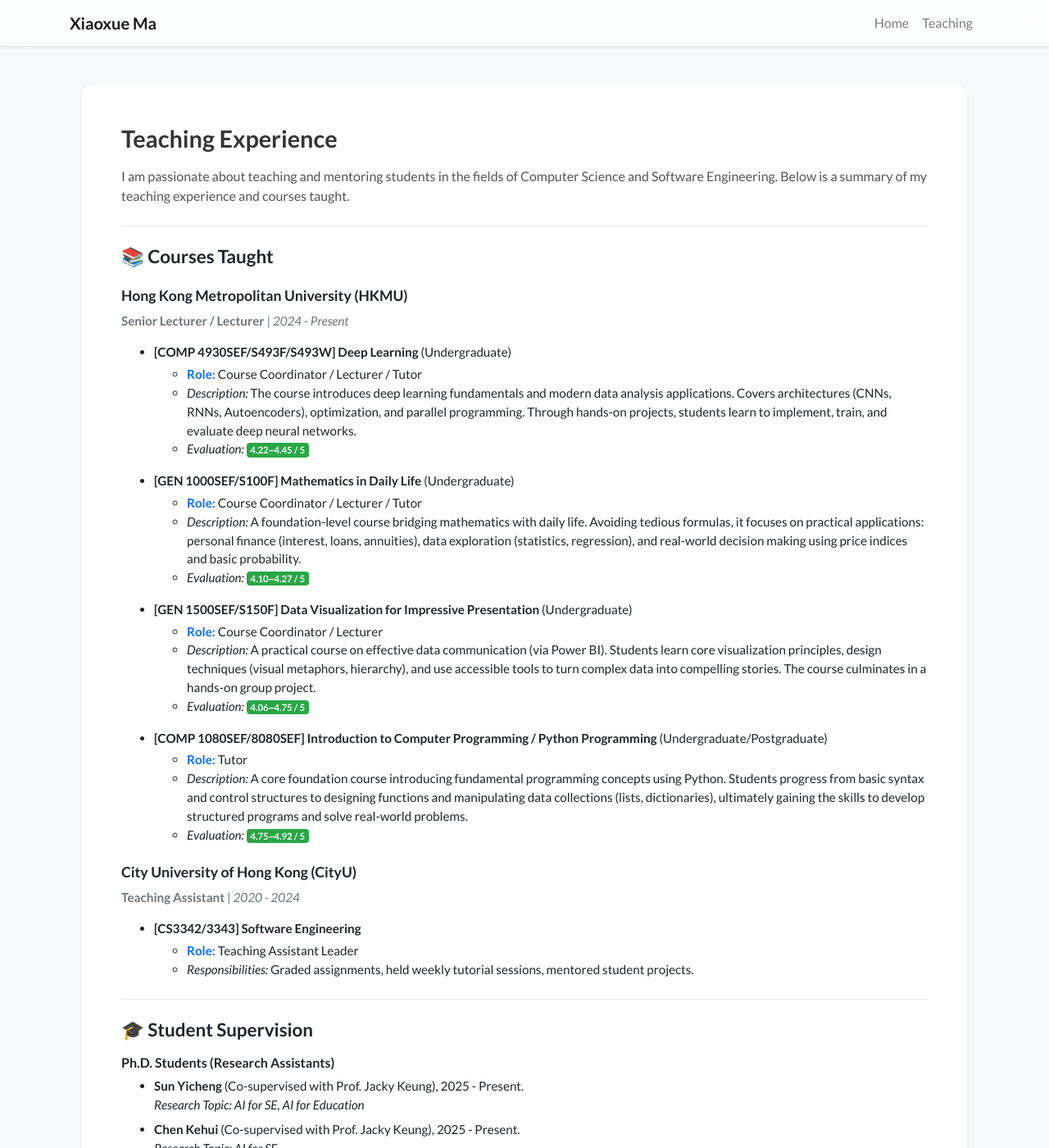
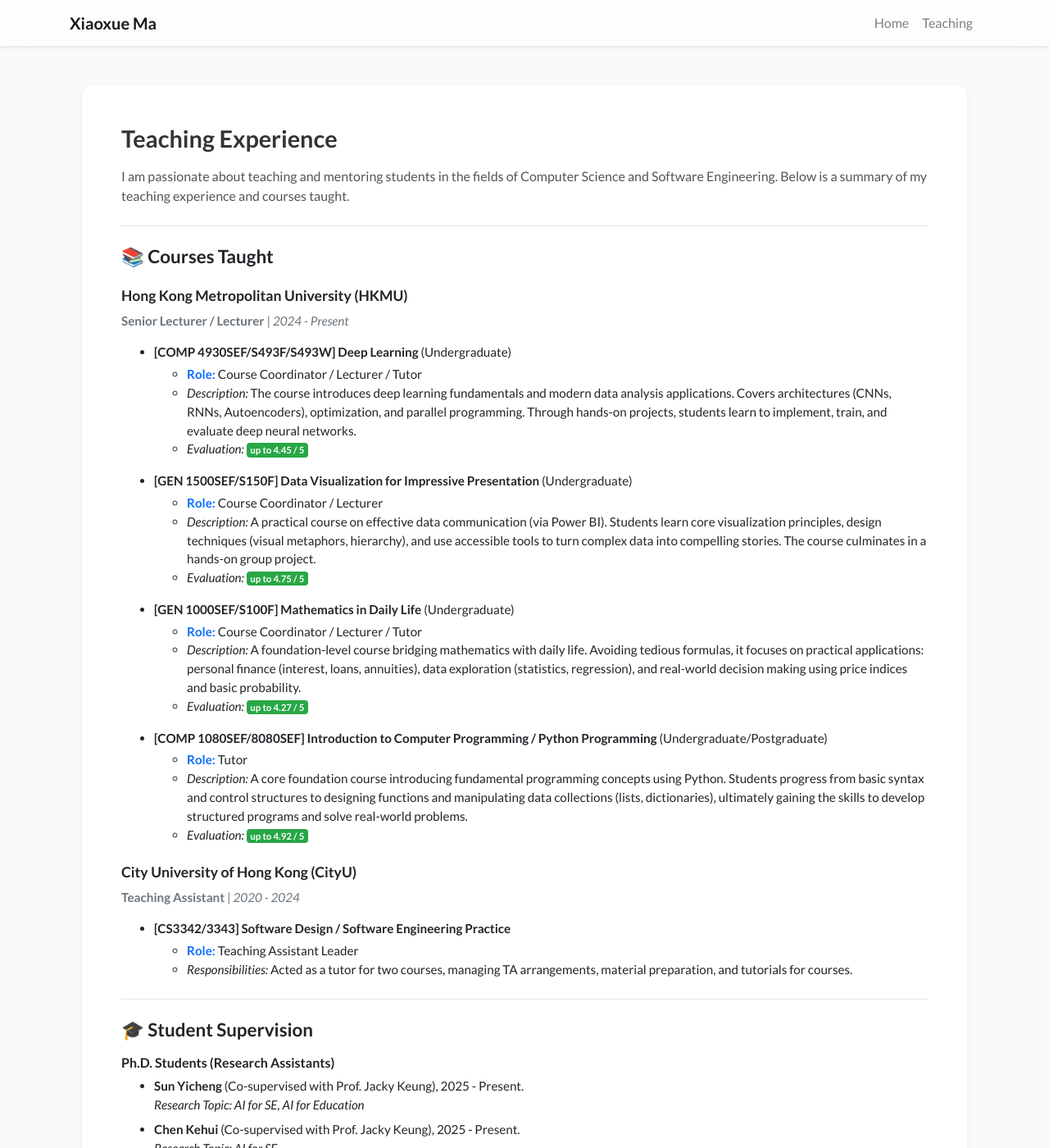
Before and after one commit to xiaoxuemakayley/xiaoxuemakayley.github.io, a Jekyll site: the page built from teaching.html, in a window 1280 px wide and 1400 px high. Shown: the whole window at 82% size. Built offline with Jekyll 4.4.1, drawn with Linux system fonts in a browser that asks for light colours; nearby versions of some CDN libraries; a style sheet for code colours, icons or effects is not loaded.

Commit message:
Update teaching.html

```diff
--- a/teaching.html
+++ b/teaching.html
@@ -37,7 +37,16 @@ permalink: /teaching/
                     <li><strong style="color: #0d6efd;">Role:</strong> <span>Course Coordinator / Lecturer / Tutor</span></li>
                     <li><em>Description:</em> The course introduces deep learning fundamentals and modern data analysis applications. Covers architectures (CNNs, RNNs, Autoencoders), optimization, and parallel programming.
                       Through hands-on projects, students learn to implement, train, and evaluate deep neural networks.</li>
-                    <li><em>Evaluation:</em> <span class="badge bg-success text-white">4.22~4.45 / 5</span></li>
+                    <li><em>Evaluation:</em> <span class="badge bg-success text-white">up to 4.45 / 5</span></li>
+                </ul>
+            </li>
+            <li class="mb-3">
+                <strong>[GEN 1500SEF/S150F] Data Visualization for Impressive Presentation</strong> (Undergraduate)
+                <ul class="mt-1">
+                    <li><strong style="color: #0d6efd;">Role:</strong> <span>Course Coordinator / Lecturer</span></li>
+                    <li><em>Description:</em> A practical course on effective data communication (via Power BI). Students learn core visualization principles, design techniques (visual metaphors, hierarchy), and use accessible tools to turn complex data into compelling stories.
+                      The course culminates in a hands-on group project.</li>
+                    <li><em>Evaluation:</em> <span class="badge bg-success text-white">up to 4.75 / 5</span></li>
                 </ul>
             </li>
             <li class="mb-3">
@@ -46,16 +55,7 @@ permalink: /teaching/
                     <li><strong style="color: #0d6efd;">Role:</strong> <span>Course Coordinator / Lecturer / Tutor</span></li>
                     <li><em>Description:</em> A foundation-level course bridging mathematics with daily life. Avoiding tedious formulas, it focuses on practical applications: personal finance (interest, loans, annuities), data exploration (statistics, regression),
                       and real-world decision making using price indices and basic probability.</li>
-                    <li><em>Evaluation:</em> <span class="badge bg-success text-white">4.10~4.27 / 5</span></li>
-                </ul>
-            </li>
-            <li class="mb-3">
-                <strong>[GEN 1500SEF/S150F] Data Visualization for Impressive Presentation</strong> (Undergraduate)
-                <ul class="mt-1">
-                    <li><strong style="color: #0d6efd;">Role:</strong> <span>Course Coordinator / Lecturer</span></li>
-                    <li><em>Description:</em> A practical course on effective data communication (via Power BI). Students learn core visualization principles, design techniques (visual metaphors, hierarchy), and use accessible tools to turn complex data into compelling stories.
-                      The course culminates in a hands-on group project.</li>
-                    <li><em>Evaluation:</em> <span class="badge bg-success text-white">4.06~4.75 / 5</span></li>
+                    <li><em>Evaluation:</em> <span class="badge bg-success text-white">up to 4.27 / 5</span></li>
                 </ul>
             </li>
             <li class="mb-3">
@@ -64,7 +64,7 @@ permalink: /teaching/
                     <li><strong style="color: #0d6efd;">Role:</strong> <span>Tutor</span></li>
                     <li><em>Description:</em> A core foundation course introducing fundamental programming concepts using Python. Students progress from basic syntax and control structures to designing functions and manipulating data collections (lists, dictionaries),
                       ultimately gaining the skills to develop structured programs and solve real-world problems.</li>
-                    <li><em>Evaluation:</em> <span class="badge bg-success text-white">4.75~4.92 / 5</span></li>
+                    <li><em>Evaluation:</em> <span class="badge bg-success text-white">up to 4.92 / 5</span></li>
                 </ul>
             </li>
         </ul>
@@ -73,10 +73,10 @@ permalink: /teaching/
         <p class="text-secondary mb-3" style="font-size: 0.95rem;"><strong>Teaching Assistant</strong> | <em>2020 - 2024</em></p>
         <ul style="font-size: 0.95rem;">
             <li>
-                <strong>[CS3342/3343] Software Engineering</strong>
+                <strong>[CS3342/3343] Software Design / Software Engineering Practice</strong>
                 <ul class="mt-1">
                     <li><strong style="color: #0d6efd;">Role:</strong> <span>Teaching Assistant Leader</span></li>
-                    <li><em>Responsibilities:</em> Graded assignments, held weekly tutorial sessions, mentored student projects.</li>
+                    <li><em>Responsibilities:</em> Acted as a tutor for two courses, managing TA arrangements, material preparation, and tutorials for courses.</li>
                 </ul>
             </li>
         </ul>
```
